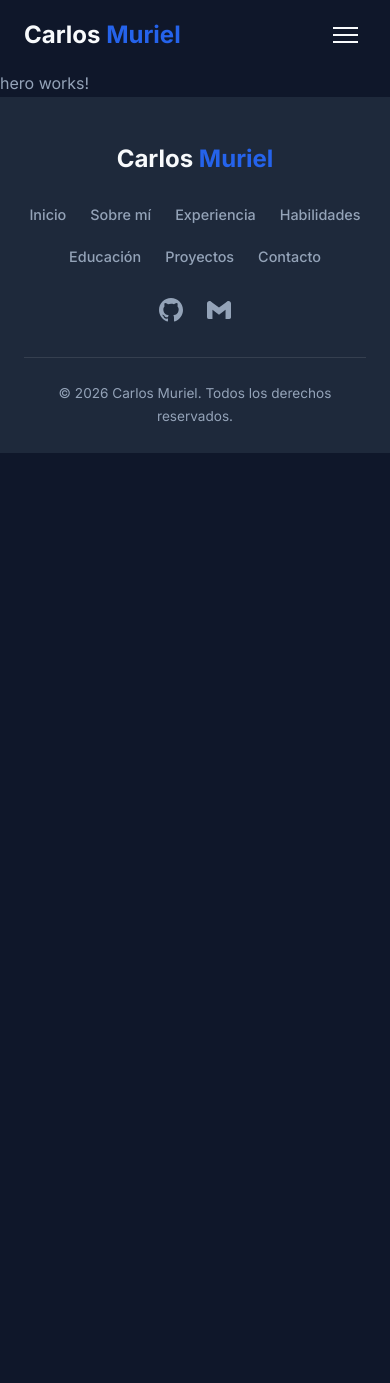
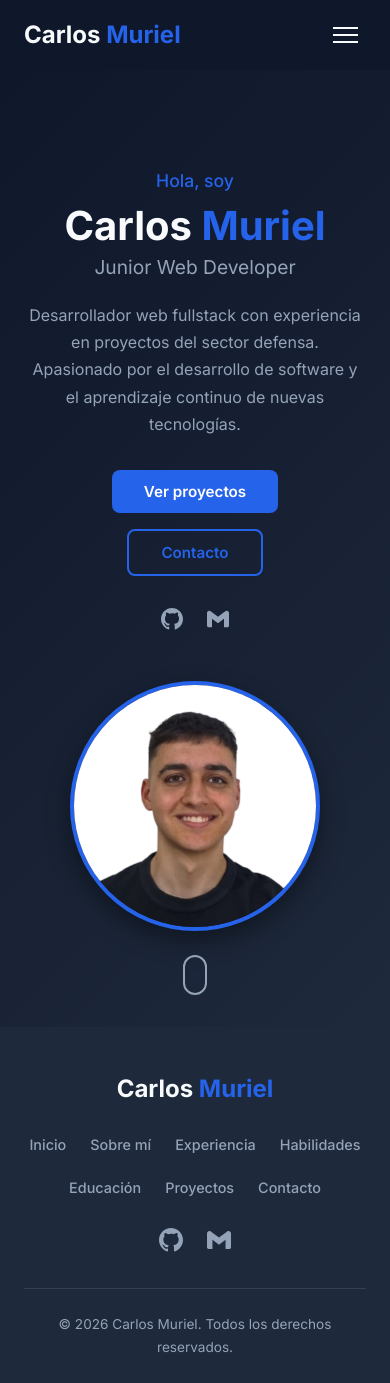
Before and after one commit to CarlosMurielCuevas/portfolio, an Angular app: page / in a window 390 px wide. Before the commit the page ends 844 px from the top, so only its background shows below. Built offline with nearby package versions, Linux system fonts and the light colour scheme.

Commit message:
feat: sección hero con foto de perfil y estilos responsive

```diff
--- a/src/app/features/hero/hero.html
+++ b/src/app/features/hero/hero.html
@@ -1 +1,44 @@
-<p>hero works!</p>
+<section class="hero">
+  <div class="contenedor hero__contenedor">
+
+    <div class="hero__texto">
+      <p class="hero__saludo">Hola, soy</p>
+      <h1 class="hero__nombre">Carlos <span>Muriel</span></h1>
+      <h2 class="hero__titulo">Junior Web Developer</h2>
+      <p class="hero__descripcion">
+        Desarrollador web fullstack con experiencia en proyectos del sector defensa.
+        Apasionado por el desarrollo de software y el aprendizaje continuo de nuevas tecnologías.
+      </p>
+
+      <div class="hero__botones">
+        <a routerLink="/proyectos" class="btn btn--primario">Ver proyectos</a>
+        <a routerLink="/contacto" class="btn btn--secundario">Contacto</a>
+      </div>
+
+      <div class="hero__redes">
+        <a href="https://github.com/CarlosMurielCuevas" target="_blank" rel="noopener noreferrer">
+          <svg xmlns="http://www.w3.org/2000/svg" width="22" height="22" viewBox="0 0 24 24" fill="currentColor">
+            <path d="M12 0C5.374 0 0 5.373 0 12c0 5.302 3.438 9.8 8.207 11.387.599.111.793-.261.793-.577v-2.234c-3.338.726-4.033-1.416-4.033-1.416-.546-1.387-1.333-1.756-1.333-1.756-1.089-.745.083-.729.083-.729 1.205.084 1.839 1.237 1.839 1.237 1.07 1.834 2.807 1.304 3.492.997.107-.775.418-1.305.762-1.604-2.665-.305-5.467-1.334-5.467-5.931 0-1.311.469-2.381 1.236-3.221-.124-.303-.535-1.524.117-3.176 0 0 1.008-.322 3.301 1.23A11.509 11.509 0 0 1 12 5.803c1.02.005 2.047.138 3.006.404 2.291-1.552 3.297-1.23 3.297-1.23.653 1.653.242 2.874.118 3.176.77.84 1.235 1.911 1.235 3.221 0 4.609-2.807 5.624-5.479 5.921.43.372.823 1.102.823 2.222v3.293c0 .319.192.694.801.576C20.566 21.797 24 17.3 24 12c0-6.627-5.373-12-12-12z"/>
+          </svg>
+        </a>
+        <a href="mailto:carlosmurielcuevas@gmail.com">
+          <svg xmlns="http://www.w3.org/2000/svg" width="22" height="22" viewBox="0 0 24 24" fill="currentColor">
+            <path d="M24 5.457v13.909c0 .904-.732 1.636-1.636 1.636h-3.819V11.73L12 16.64l-6.545-4.91v9.273H1.636A1.636 1.636 0 0 1 0 19.366V5.457c0-2.023 2.309-3.178 3.927-1.964L5.455 4.64 12 9.548l6.545-4.91 1.528-1.145C21.69 2.28 24 3.434 24 5.457z"/>
+          </svg>
+        </a>
+      </div>
+    </div>
+
+    <div class="hero__imagen">
+      <div class="hero__imagen-wrapper">
+        <img src="assets/foto-perfil.png" alt="Carlos Muriel" />
+      </div>
+    </div>
+
+  </div>
+
+  <div class="hero__scroll">
+    <span></span>
+  </div>
+
+</section>
--- a/src/app/features/hero/hero.scss
+++ b/src/app/features/hero/hero.scss
@@ -0,0 +1,195 @@
+@use '../../../styles/variables' as *;
+@use '../../../styles/mixins' as *;
+
+.hero {
+  min-height: 100vh;
+  display: flex;
+  flex-direction: column;
+  justify-content: center;
+  position: relative;
+  background: linear-gradient(135deg, $color-fondo 0%, $color-fondo-secundario 100%);
+
+  &__contenedor {
+    display: grid;
+    grid-template-columns: 1fr 1fr;
+    align-items: center;
+    gap: 4rem;
+    padding: 6rem 1.5rem;
+
+    @include tablet-down {
+      grid-template-columns: 1fr;
+      text-align: center;
+      gap: 3rem;
+    }
+  }
+
+  &__saludo {
+    font-size: 1.1rem;
+    color: $color-primario;
+    font-weight: 500;
+    margin-bottom: 0.5rem;
+  }
+
+  &__nombre {
+    font-size: 3.5rem;
+    color: $color-texto;
+    margin-bottom: 0.5rem;
+    line-height: 1.1;
+
+    span {
+      color: $color-primario;
+    }
+
+    @include mobile {
+      font-size: 2.5rem;
+    }
+  }
+
+  &__titulo {
+    font-size: 1.5rem;
+    color: $color-texto-secundario;
+    font-weight: 400;
+    margin-bottom: 1.5rem;
+
+    @include mobile {
+      font-size: 1.2rem;
+    }
+  }
+
+  &__descripcion {
+    font-size: 1rem;
+    color: $color-texto-secundario;
+    max-width: 500px;
+    margin-bottom: 2rem;
+
+    @include tablet-down {
+      margin: 0 auto 2rem;
+    }
+  }
+
+  &__botones {
+    display: flex;
+    gap: 1rem;
+    margin-bottom: 2rem;
+
+    @include tablet-down {
+      justify-content: center;
+    }
+
+    @include mobile {
+      flex-direction: column;
+      align-items: center;
+    }
+  }
+
+  &__redes {
+    display: flex;
+    gap: 1.5rem;
+
+    @include tablet-down {
+      justify-content: center;
+    }
+
+    a {
+      color: $color-texto-secundario;
+      transition: $transicion;
+
+      &:hover {
+        color: $color-primario;
+        transform: translateY(-3px);
+      }
+    }
+  }
+
+  &__imagen {
+    display: flex;
+    justify-content: center;
+    align-items: center;
+
+    &-wrapper {
+      width: 350px;
+      height: 350px;
+      border-radius: 50%;
+      border: 4px solid $color-primario;
+      overflow: hidden;
+      box-shadow: $sombra-lg;
+
+      @include mobile {
+        width: 250px;
+        height: 250px;
+      }
+
+      img {
+        width: 100%;
+        height: 100%;
+        object-fit: cover;
+      }
+    }
+  }
+
+  &__scroll {
+    position: absolute;
+    bottom: 2rem;
+    left: 50%;
+    transform: translateX(-50%);
+
+    span {
+      display: block;
+      width: 24px;
+      height: 40px;
+      border: 2px solid $color-texto-secundario;
+      border-radius: 12px;
+      position: relative;
+
+      &::after {
+        content: '';
+        position: absolute;
+        top: 6px;
+        left: 50%;
+        transform: translateX(-50%);
+        width: 4px;
+        height: 8px;
+        background-color: $color-primario;
+        border-radius: 2px;
+        animation: scroll 1.5s infinite;
+      }
+    }
+  }
+}
+
+.btn {
+  display: inline-block;
+  padding: 0.8rem 2rem;
+  border-radius: $border-radius;
+  font-weight: 600;
+  font-size: 0.95rem;
+  transition: $transicion;
+  cursor: pointer;
+
+  &--primario {
+    background-color: $color-primario;
+    color: $color-blanco;
+
+    &:hover {
+      background-color: $color-secundario;
+      transform: translateY(-2px);
+      box-shadow: $sombra;
+    }
+  }
+
+  &--secundario {
+    border: 2px solid $color-primario;
+    color: $color-primario;
+
+    &:hover {
+      background-color: $color-primario;
+      color: $color-blanco;
+      transform: translateY(-2px);
+    }
+  }
+}
+
+@keyframes scroll {
+  0% { transform: translateX(-50%) translateY(0); opacity: 1; }
+  100% { transform: translateX(-50%) translateY(10px); opacity: 0; }
+}
```
Also changed, not shown: src/app/features/hero/hero.ts (+5 -5 lines), public/assets/foto-perfil.png (added).
